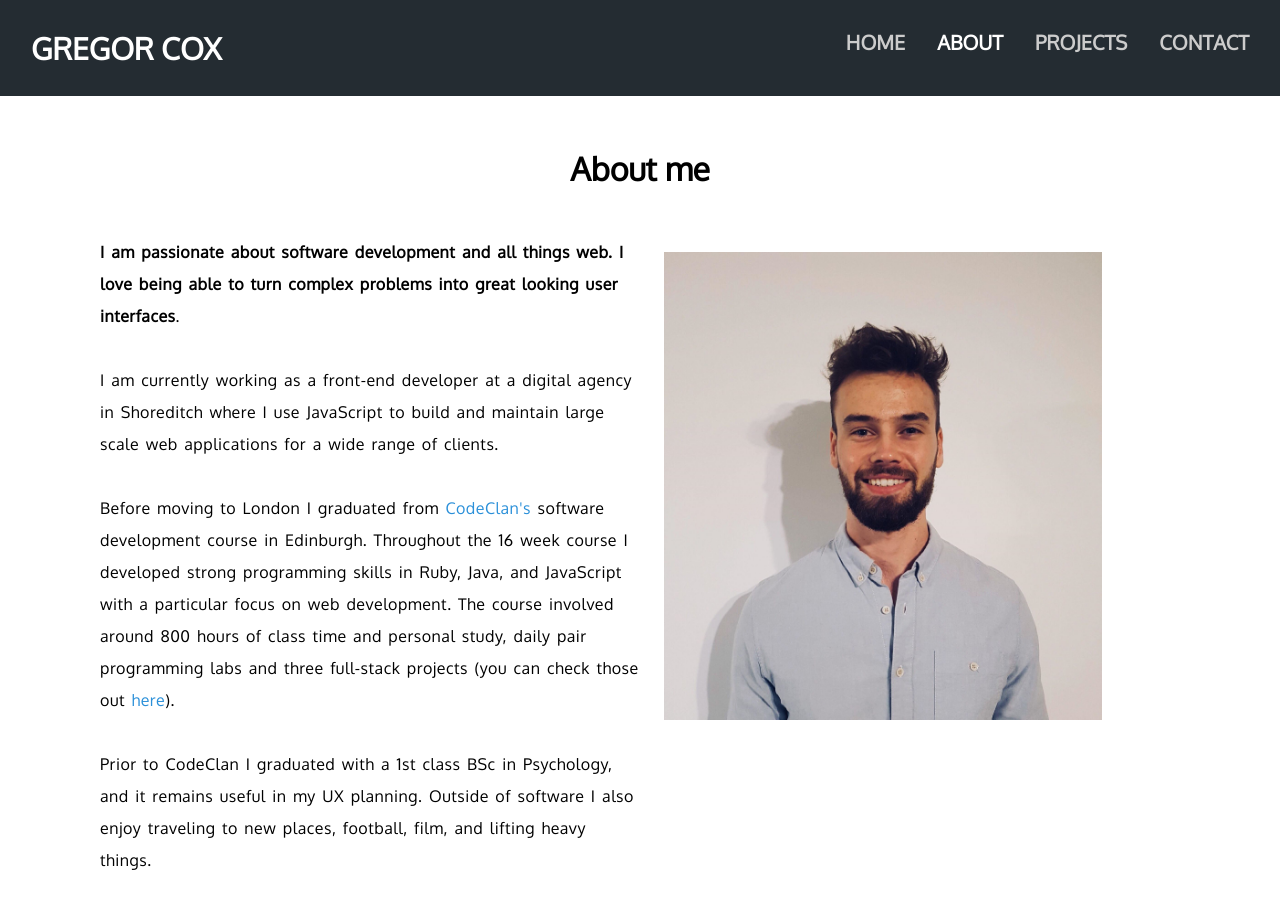
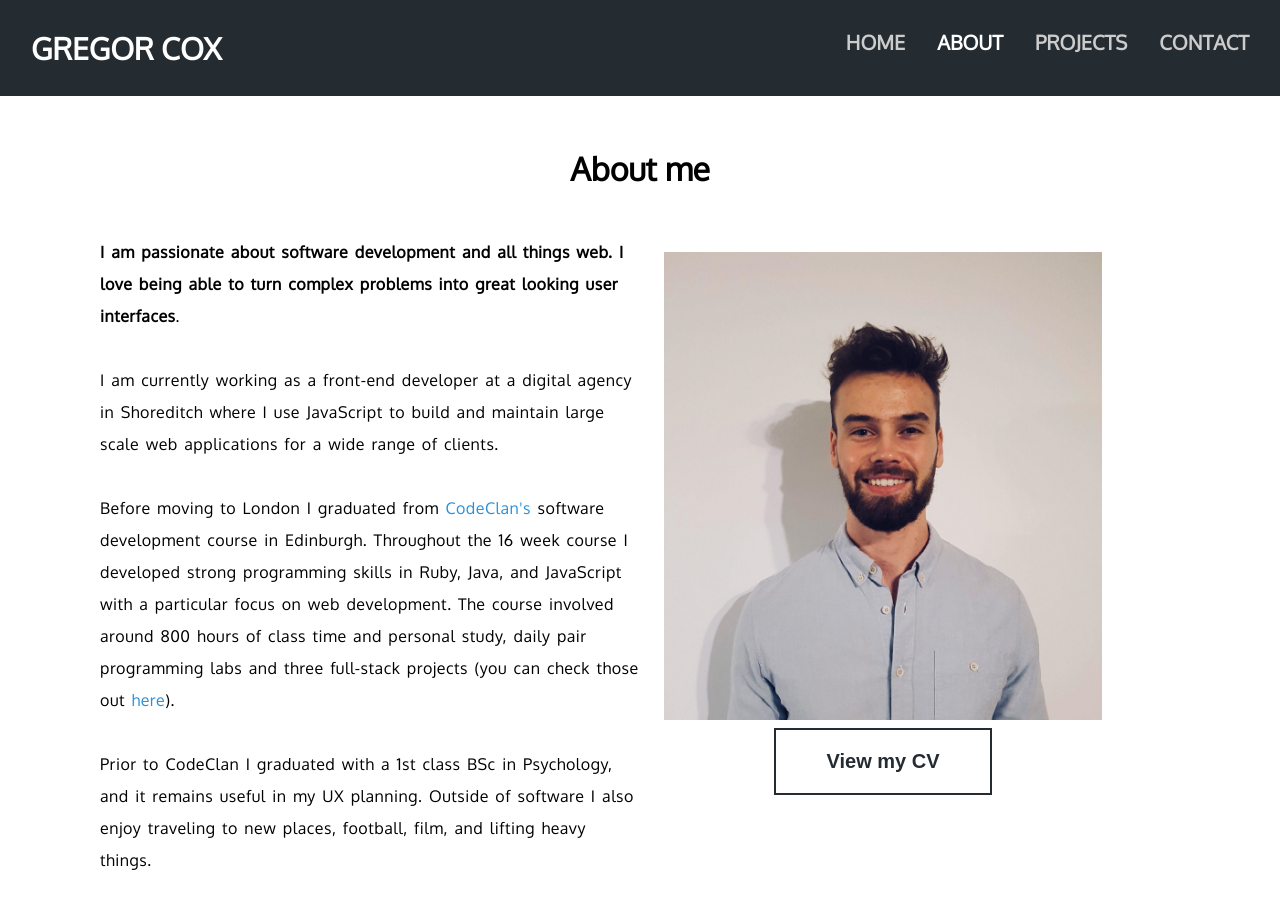
Before and after one commit to gregorcox/personal-site, a React (Create React App) app: page /about in a window 1280 px wide. Shown: the top 908 px of the page. Built offline with nearby package versions, Linux system fonts and the light colour scheme.

Commit message:
readd cv link

```diff
--- a/src/components/About.js
+++ b/src/components/About.js
@@ -1,5 +1,5 @@
 import React from "react";
-// import pdf from '../files/cv.pdf';
+import pdf from '../files/cv.pdf';
 
 const About = () => (
   <div className="about">
@@ -19,6 +19,9 @@ const About = () => (
 
       <div className="about-photo">
         <img src={require('../images/profile.jpg')} alt="Gregor Cox" />
+        <form action={pdf} target="_blank">
+          <input className="button" type="submit" value="View my CV" />
+        </form>
       </div>
 
     </div>
```
Also changed, not shown: 1 other file (tests, documents, lock files or other folders).
